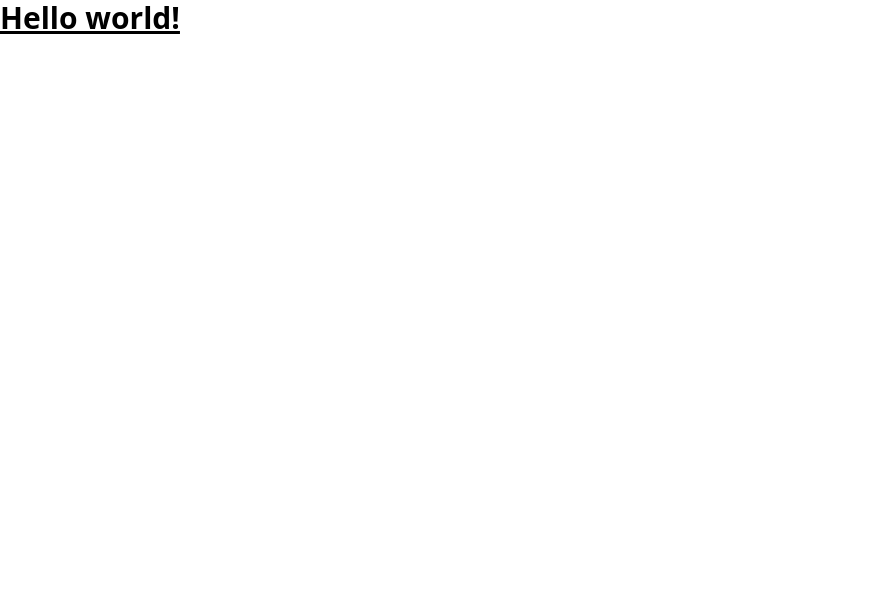
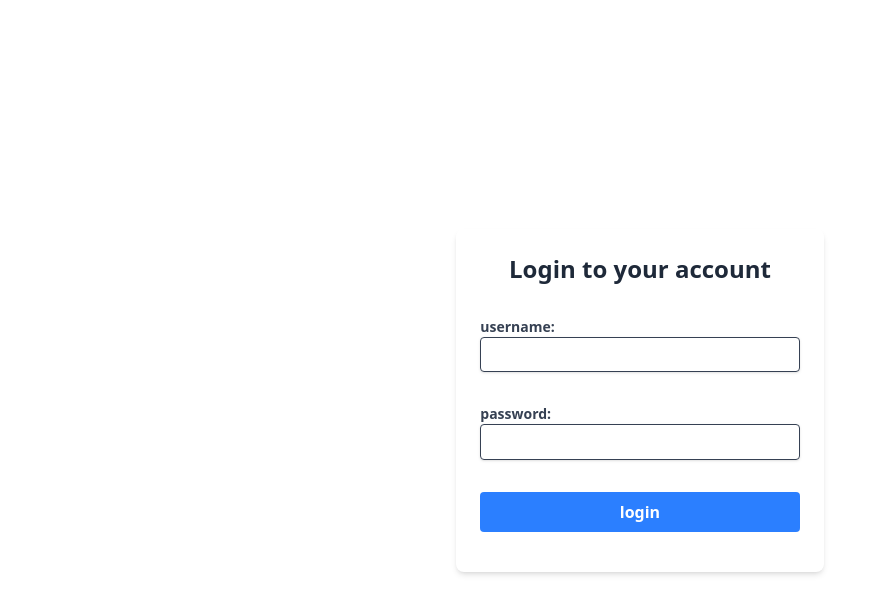
Before and after one commit to codeWithEdison/musha_auth_front, a React (Vite) app: page / in a window 1280 px wide. Shown: the top 614 px of the page, without its empty margins (0-887 px from the left). Built offline with nearby package versions, Linux system fonts and the light colour scheme.

Commit message:
all login

```diff
--- a/src/App.jsx
+++ b/src/App.jsx
@@ -1,14 +1,23 @@
 
 import './App.css'
+import Login from './pages/Login'
+import Register from './pages/Register'
+import Dashboard from './pages/Dashboard'
+import NotFound from './pages/NotFound'
+import { BrowserRouter , Routes,  Route, Navigate} from 'react-router-dom'
 
 function App() {
 
   return (
-    <>
-       <h1 class="text-3xl font-bold underline">
-    Hello world!
-  </h1>
-    </>
+   <BrowserRouter>
+    <Routes>
+      <Route  path="/" element={<Login />} />
+      <Route  path="/register" element={<Register />} />
+      <Route  path="/dashboard" element={<Dashboard />} />
+      <Route path="*" element={<NotFound />} />
+    </Routes>
+   </BrowserRouter>
+
   )
 }
 
--- /dev/null
+++ b/src/pages/Dashboard.jsx
@@ -0,0 +1,9 @@
+import React from 'react'
+
+const Dashboard = () => {
+  return (
+    <div>Dashboard</div>
+  )
+}
+
+export default Dashboard
--- /dev/null
+++ b/src/pages/Login.jsx
@@ -0,0 +1,34 @@
+import React from 'react'
+
+const Login = () => {
+  return (
+    <div className='  h-screen  flex flex-col  justify-center items-center'>
+      <div className=' shadow-md  p-6 rounded-lg  '>
+      <h2 className=' text-2xl font-bold  text-center text-gray-800 mb-8 '>Login to your account </h2>
+      <form action="" className='mb-4'>
+        <label
+        className='block text-sm text-gray-700 font-bold mb-2 '
+        htmlFor="username"> username:
+          <input
+          className="shadow appearance-none border rounded w-full py-2 px-3 text-gray-700 leading-tight focus:outline-none focus:ring focus:border-blue-500"
+          type="text" id='username' />
+        </label> <br />
+        <label
+        className='block text-sm text-gray-700 font-bold mb-2 '
+        htmlFor="password">password:
+          <input
+          className="shadow appearance-none border rounded w-full py-2 px-3 text-gray-700 leading-tight focus:outline-none focus:ring focus:border-blue-500"
+          type="password" id='password' />
+        </label> <br />
+        <input type="submit" value="login"
+        className="bg-blue-500 hover:bg-blue-600 text-white font-bold py-2 px-4 rounded focus:outline-none focus:shadow-outline w-full"
+
+        />
+
+      </form>
+      </div>
+    </div>
+  )
+}
+
+export default Login
--- /dev/null
+++ b/src/pages/NotFound.jsx
@@ -0,0 +1,9 @@
+import React from 'react'
+
+const NotFound = () => {
+  return (
+    <div>NotFound</div>
+  )
+}
+
+export default NotFound
--- /dev/null
+++ b/src/pages/Register.jsx
@@ -0,0 +1,9 @@
+import React from 'react'
+
+const Register = () => {
+  return (
+    <div>Register</div>
+  )
+}
+
+export default Register
```
